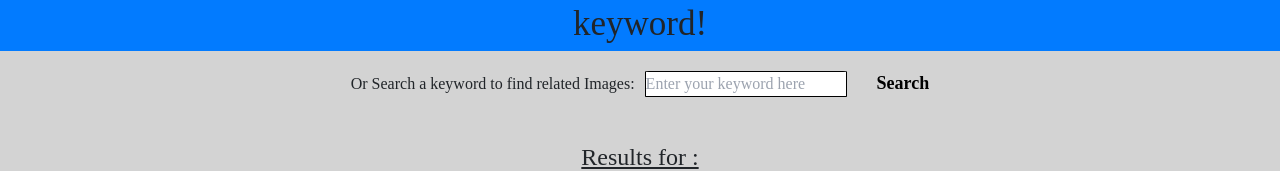
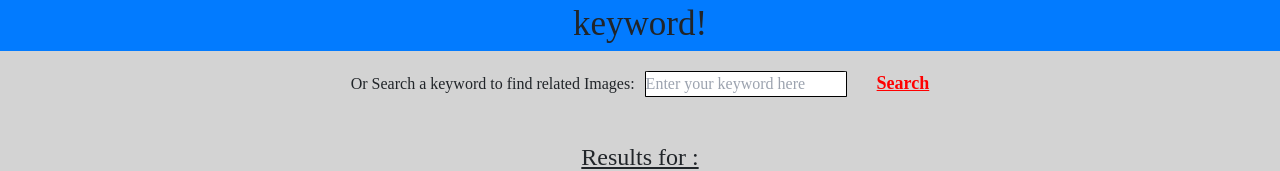
Before and after one commit to Wackyprogamer/image-gallery-react, a React (Create React App) app: page / in a window 1280 px wide. In both pictures the pointer is over the button "Search". Shown: the part 314-485 px from the top of the page. Built offline with nearby package versions, Linux system fonts and the light colour scheme; no server answers.

Commit message:
Sorry this should be final commit -- adding styling on search button

```diff
--- a/src/App.css
+++ b/src/App.css
@@ -85,6 +85,11 @@ h2 {
   font-weight: bold;
 }
 
+#searchButton:hover {
+  color: red;
+  text-decoration: underline;
+}
+
 #inputSearch {
   margin: 10px;
 }
```
